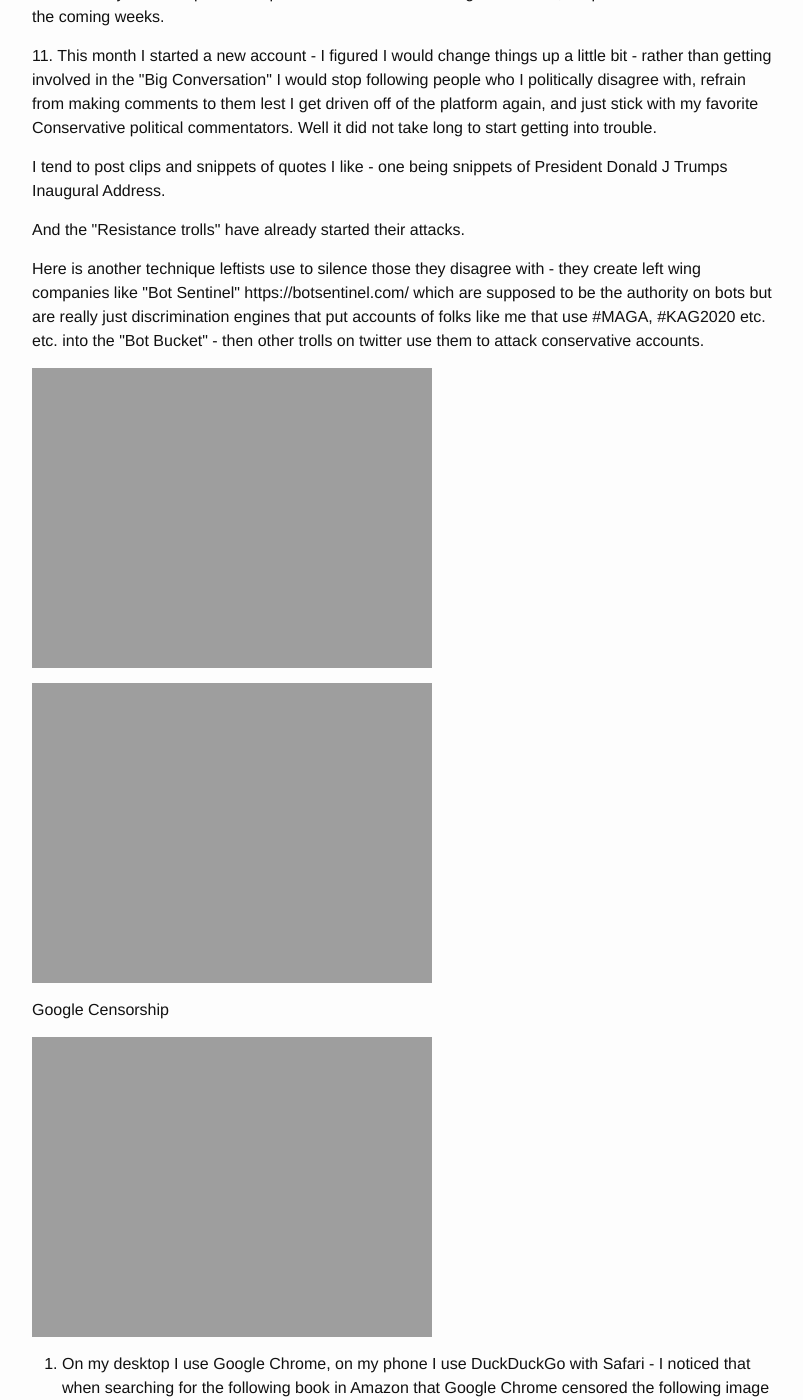
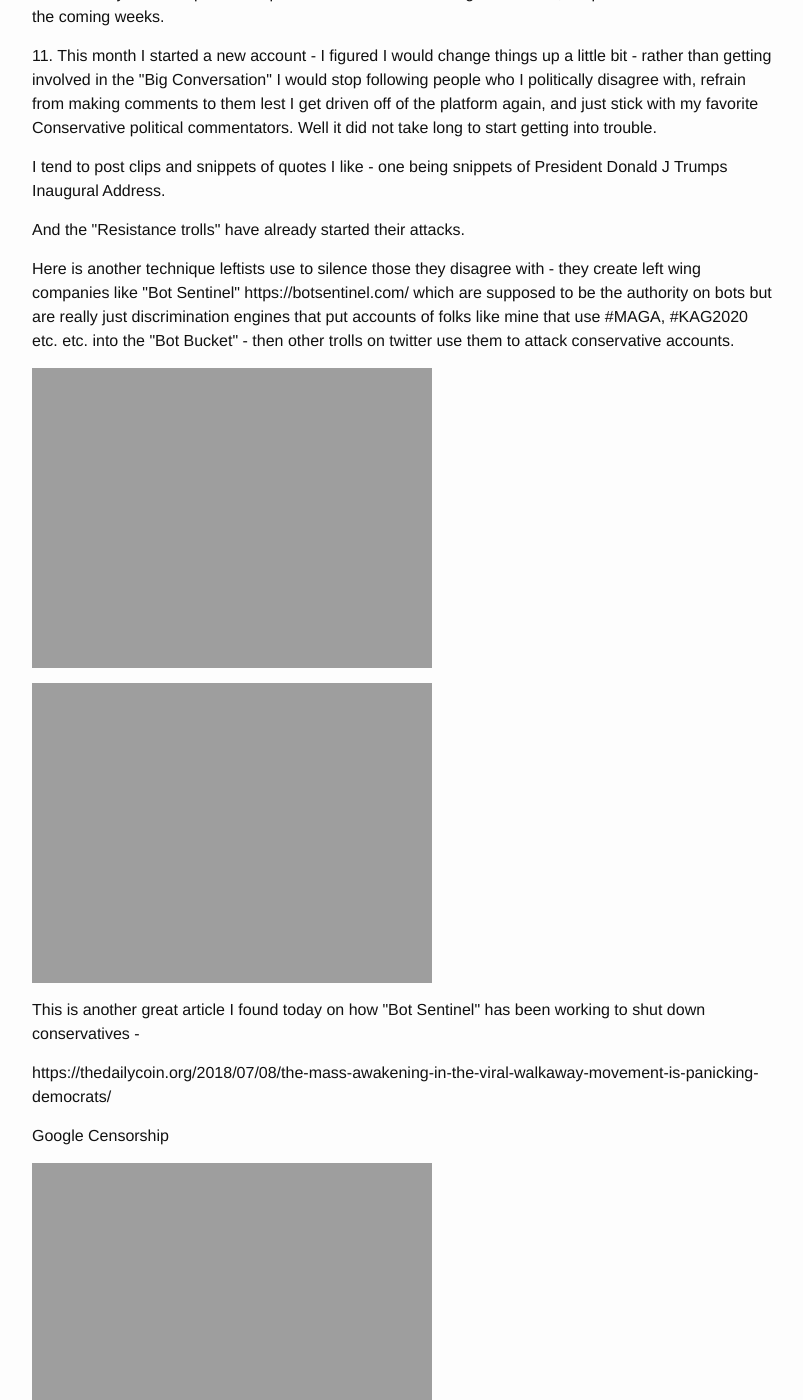
Before and after one commit to newyorkconservative/newyorkconservative.github.io, a Jekyll site: the page built from _posts/2018-08-25-twitter-censorship-and-privacy-concerns.md, in a window 1280 px wide and 1400 px high, scrolled down 4395 px. Shown: the whole window, without its empty margins (238-1041 px from the left). Built offline with Jekyll 4.4.1, drawn with Linux system fonts in a browser that asks for light colours.

Commit message:
Syncing _posts/2018-08-25-twitter-censorship-and-privacy-concerns.md from WordPress at https://www.newyorkconservative.com () - wpghs

```diff
--- a/_posts/2018-08-25-twitter-censorship-and-privacy-concerns.md
+++ b/_posts/2018-08-25-twitter-censorship-and-privacy-concerns.md
@@ -94,7 +94,7 @@ post_date: 2018-08-25 00:17:23
 <!-- /wp:paragraph -->
 
 <!-- wp:paragraph -->
-<p>Here is another technique leftists use to silence those they disagree with - they create left wing companies like "Bot Sentinel" https://botsentinel.com/ which are supposed to be the authority on bots but are really just discrimination engines that put accounts of folks like me that use #MAGA, #KAG2020 etc. etc. into the "Bot Bucket" - then other trolls on twitter use them to attack conservative accounts.</p>
+<p>Here is another technique leftists use to silence those they disagree with - they create left wing companies like "Bot Sentinel" https://botsentinel.com/ which are supposed to be the authority on bots but are really just discrimination engines that put accounts of folks like mine that use #MAGA, #KAG2020 etc. etc. into the "Bot Bucket" - then other trolls on twitter use them to attack conservative accounts.</p>
 <!-- /wp:paragraph -->
 
 <!-- wp:image {"id":4971,"sizeSlug":"large"} -->
@@ -106,8 +106,14 @@ post_date: 2018-08-25 00:17:23
 <!-- /wp:image -->
 
 <!-- wp:paragraph -->
-<p></p>
+<p>This is another great article I found today on how "Bot Sentinel" has been working to shut down conservatives -</p>
 <!-- /wp:paragraph -->
+
+<!-- wp:core-embed/wordpress {"url":"https://thedailycoin.org/2018/07/08/the-mass-awakening-in-the-viral-walkaway-movement-is-panicking-democrats/","type":"wp-embed","providerNameSlug":"the-daily-coin","className":""} -->
+<figure class="wp-block-embed-wordpress wp-block-embed is-type-wp-embed is-provider-the-daily-coin"><div class="wp-block-embed__wrapper">
+https://thedailycoin.org/2018/07/08/the-mass-awakening-in-the-viral-walkaway-movement-is-panicking-democrats/
+</div></figure>
+<!-- /wp:core-embed/wordpress -->
 
 <!-- wp:paragraph -->
 <p>Google Censorship</p>
```
